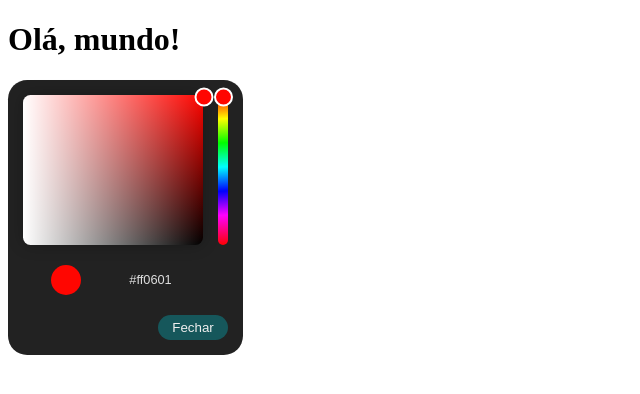
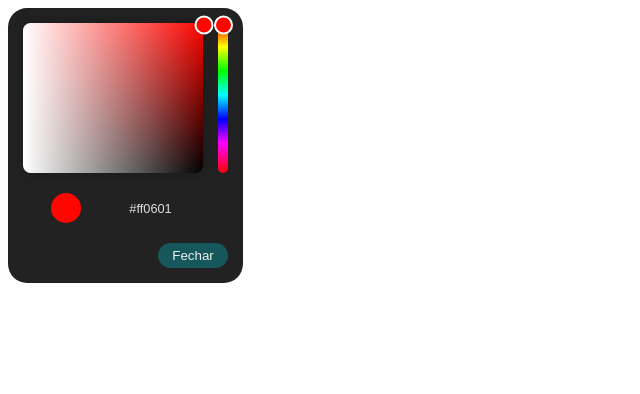
Before and after one commit to andjeckson/seletor-de-cores, a plain HTML site: page index.html in a window 1280 px wide. Shown: the whole page, without its empty margins (0-640 px from the left). Drawn offline with Linux system fonts and the light colour scheme.

Commit message:
Add files via upload

```diff
--- a/index.html
+++ b/index.html
@@ -12,9 +12,7 @@
 </head>
 
 <body>
-  <h1>Olá, mundo!</h1>
-  <script>
-
+<script>
 let sl = new SeletorDeCores()
     sl.abrir()
     sl.converterParaHEX()
```
